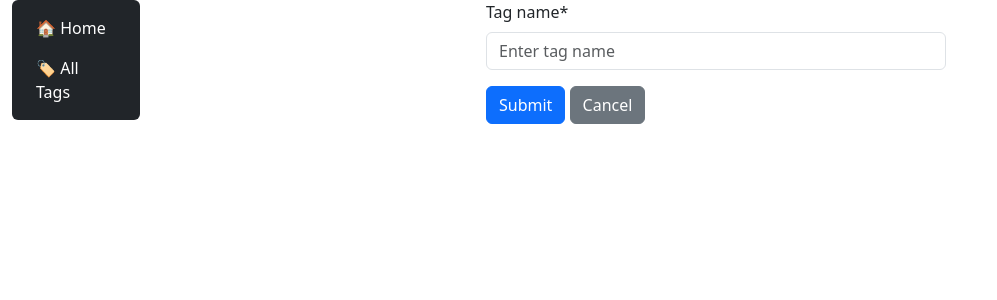
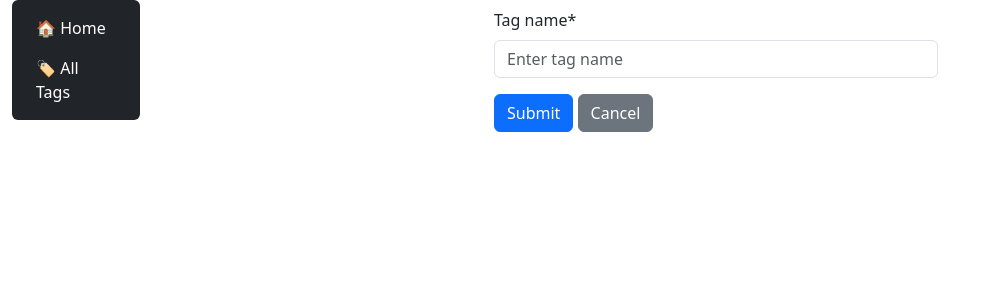
Before and after one commit to 4ikkamony/todo-list, a Django app: page /tags/create/ in a window 1280 px wide. Shown: the part 80-380 px from the top of the page, without its empty margins (0-997 px from the left). Run offline with Django 5.2, Linux system fonts and the light colour scheme; tables that the repository leaves empty hold one stand-in row (values such as "Sample post"); some libraries are stand-ins or nearby versions.

Commit message:
Fix content padding in base.html

```diff
--- a/templates/base.html
+++ b/templates/base.html
@@ -32,7 +32,7 @@
 
     <div class="col">
       <div class="d-flex justify-content-center">
-        <div style="max-width: 700px; min-width: 460px">
+        <div class="p-2" style="max-width: 700px; min-width: 460px">
           {% block content %}{% endblock %}
         </div>
       </div>
```
